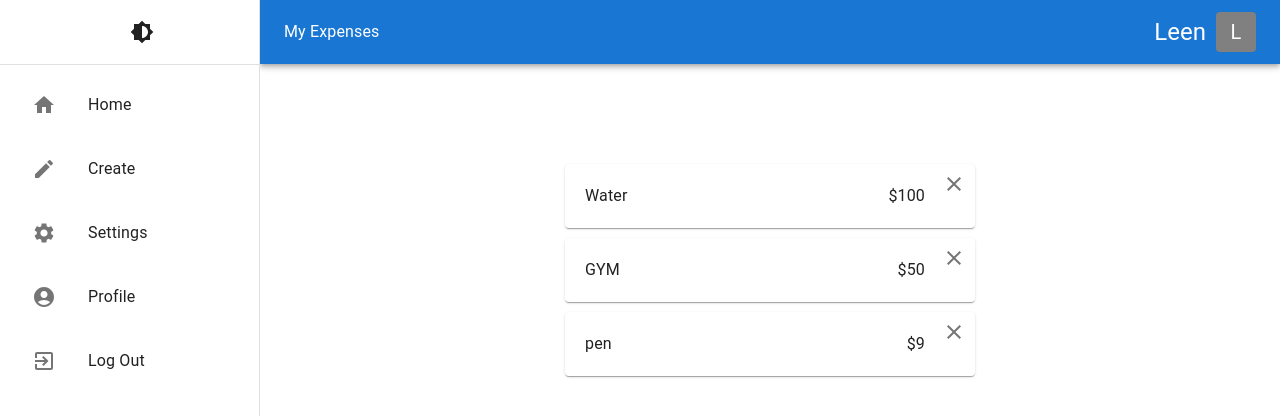
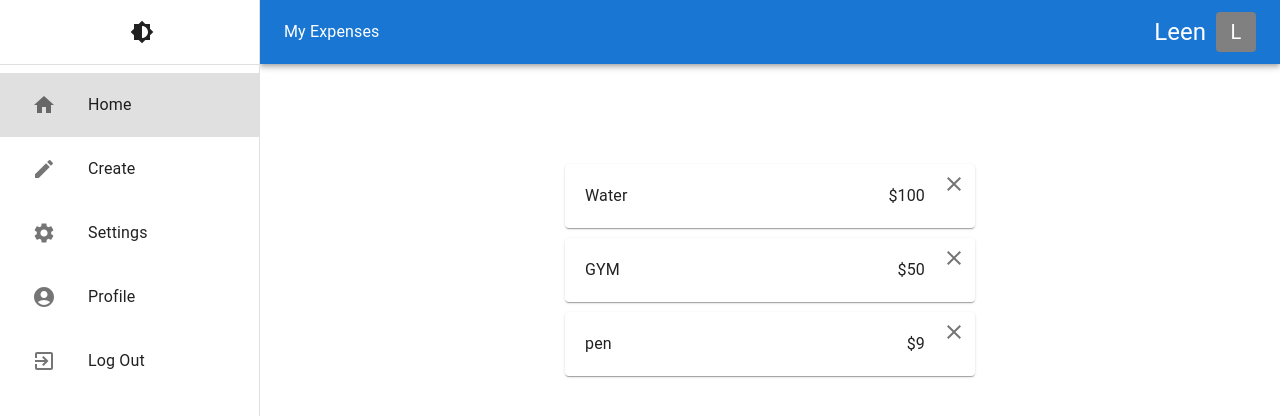
Before and after one commit to Leen-odeh3/MUI-training, a React (Create React App) app: page /home in a window 1280 px wide. Shown: the top 416 px of the page. Built offline with nearby package versions, Linux system fonts and the light colour scheme; the HTML template or start-up script is replaced by a standard one.

Commit message:
add new color & use location hook

```diff
--- a/src/App.js
+++ b/src/App.js
@@ -17,9 +17,13 @@ function App() {
 
   const darkTheme = createTheme({
     palette: {
-      mode: `${mode}`,
-    },
-  });
+      mode: `${mode}`
+      ,
+      color: {
+        main: mode === 'light' ? "#e0e0e0" : "gray",
+
+    }
+}});
 
   return (
     <ThemeProvider theme={darkTheme}>
--- a/src/Component/Drawar.jsx
+++ b/src/Component/Drawar.jsx
@@ -5,7 +5,7 @@ import ExitToAppIcon from '@mui/icons-material/ExitToApp';
 import CreateIcon from '@mui/icons-material/Create';
 import SettingsIcon from '@mui/icons-material/Settings';
 import AccountCircleIcon from '@mui/icons-material/AccountCircle';
-import { useNavigate } from 'react-router-dom';
+import { useLocation, useNavigate } from 'react-router-dom';
 import { createTheme } from '@mui/material/styles';
 import Brightness6Icon from '@mui/icons-material/Brightness6';
 import { useTheme } from '@emotion/react';
@@ -21,6 +21,7 @@ const menuItems = [
 ];
 
 const DrawerComponent = ({ change }) => {
+  const location=useLocation();
   const [mode, setMode] = useState("light");
 
   const darkTheme = createTheme({
@@ -55,7 +56,7 @@ const DrawerComponent = ({ change }) => {
       <Divider />
       <List>
         {menuItems.map((item, index) => (
-          <ListItem key={index}>
+          <ListItem key={index} sx={{backgroundColor: location.pathname === item.path ? theme.palette.color.main :null}}>
             <ListItemButton onClick={() => navigate(item.path)}>
               <ListItemIcon>{item.icon}</ListItemIcon>
               <ListItemText>{item.text}</ListItemText>
--- a/src/Pages/Home/Home.scss
+++ b/src/Pages/Home/Home.scss
@@ -3,6 +3,7 @@
         &.item {
             margin-left: -80px;
             width: 290px;
+
         }
     }
 }
```
